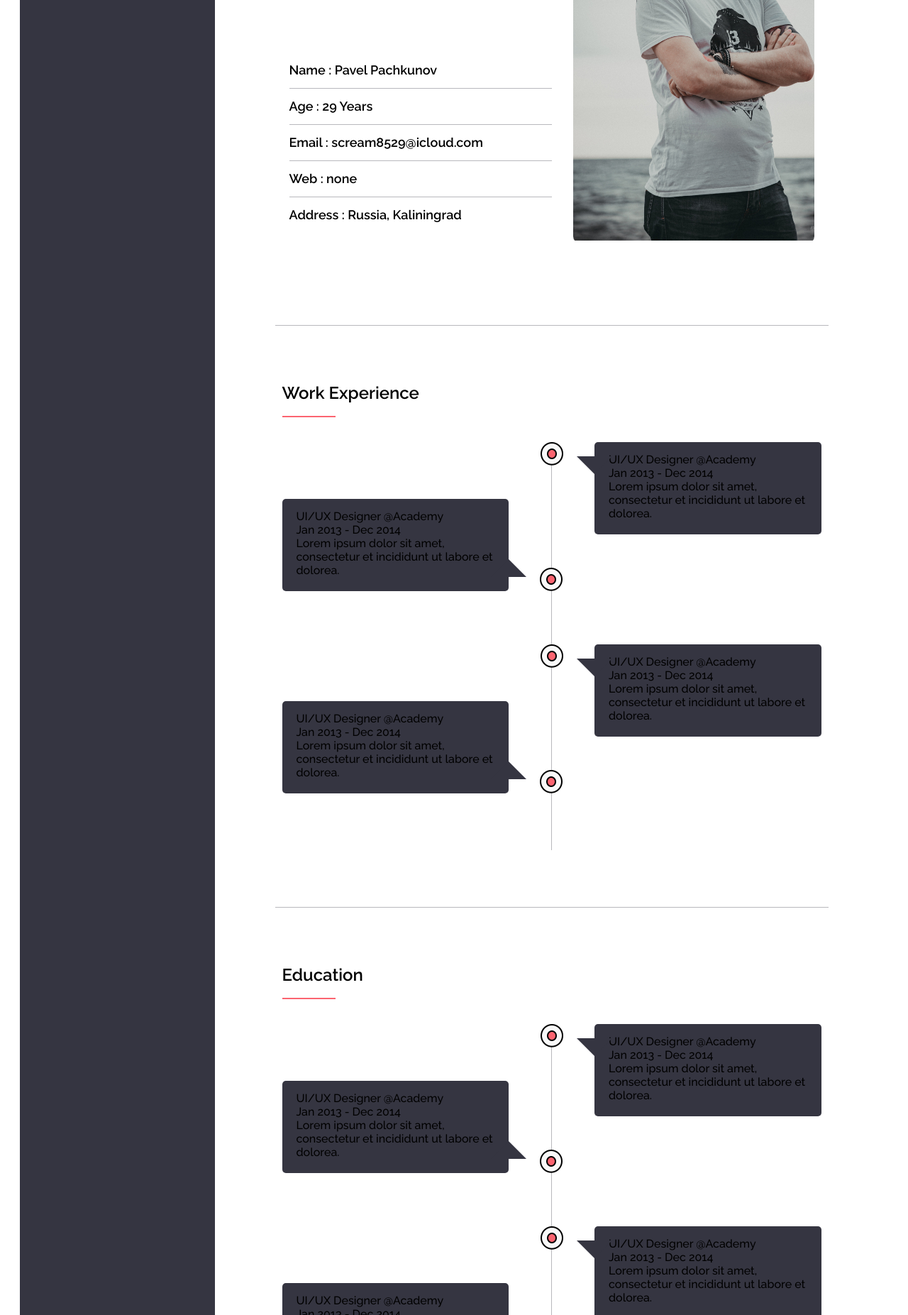
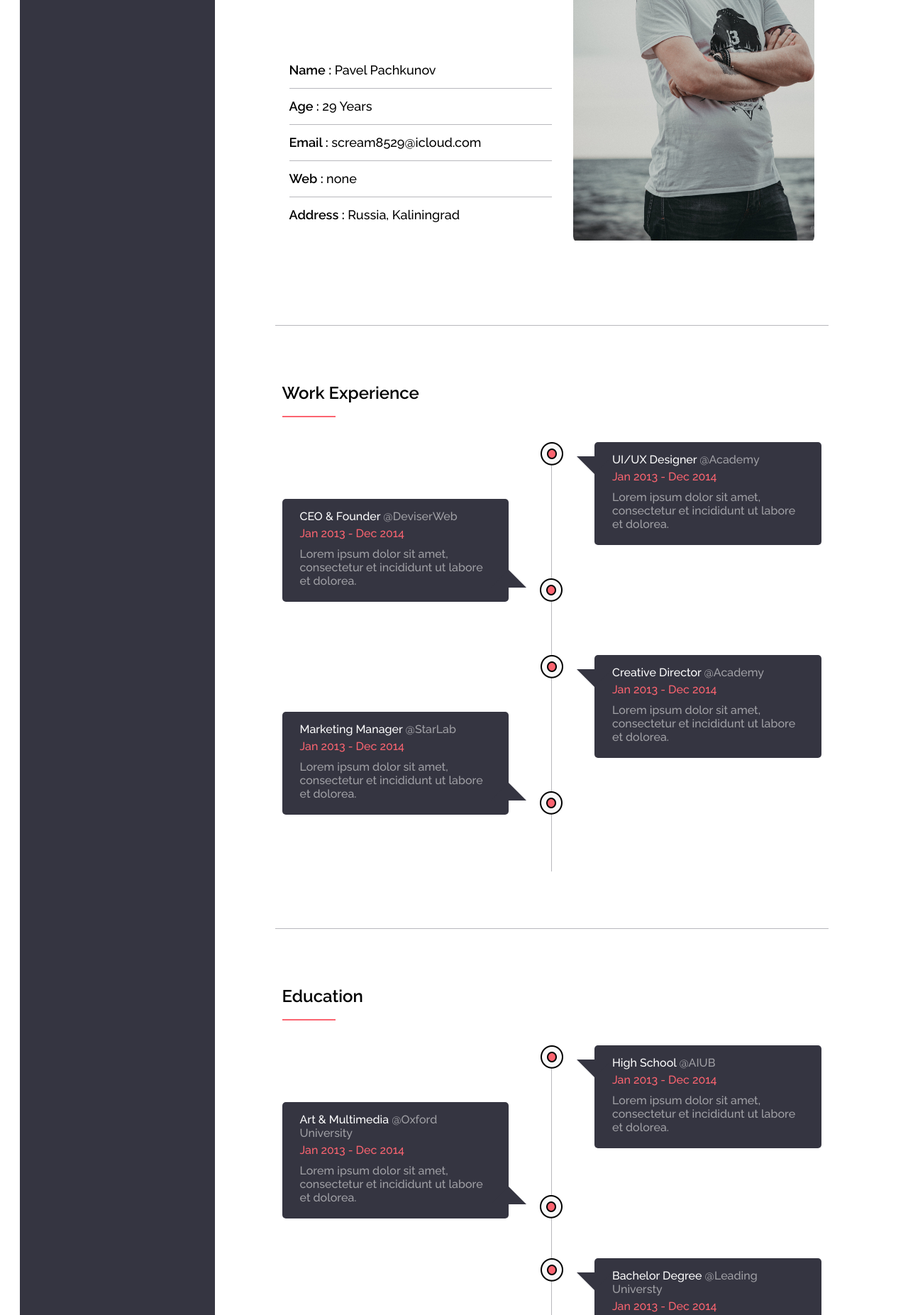
Before and after one commit to Scream8529/html2, a plain HTML site: page index.html in a window 1280 px wide. Shown: the part 760-2613 px from the top of the page at 71% size. Drawn offline with Linux system fonts and the light colour scheme.

Commit message:
begin mySkills block

```diff
--- a/css/style.css
+++ b/css/style.css
@@ -141,6 +141,9 @@ body{
     font-size: 18px;
     font-size: 18px;
 }
+.about-description span{
+    font-weight: 500;
+}
 .about-description + .about-description{
     border-top: 1px solid #b8b8bd;
 }
@@ -156,12 +159,21 @@ body{
 
 
 
-.work, .education{
+.work, .education, .mySkils{
     padding: 80px 10px;
     border-bottom: 1px solid #b8b8bd;
 }
-.work h2, .education h2{
+.work h2, .education h2, .mySkils h2{
     position: relative;
+}
+.mySkils h2::after{
+    content: "";
+    position: absolute;
+    display: block;
+    background-color: #fb6470;
+    width: 75px;
+    height: 2px;
+    bottom: -20px;
 }
 .education h2::after{
     content: "";
@@ -196,21 +208,33 @@ body{
 }
 
 .dialogs-left-item, .dialogs-right-item{
-    padding: 15px 20px 20px;
+    padding: 15px 25px 20px;
     position: relative;
     background-color: #353541;
     border-radius: 5px;
+    color: #a1a1a6;
+
 }
 .dialogs-right-item + .dialogs-right-item, .dialogs-left-item + .dialogs-left-item{
     margin-top: 155px;
 }
-
+.dialog-item-title{
+    color: #fff;
+}
+.dialog-item-title span{
+    color: #a1a1a6;
+}
 .dialogs-left-item img{
     position: absolute;
     right: -76px;
     bottom:0;
 }
-
+.dialogs-item-date{
+    font-size:16px;
+    color: #fb6470;
+    margin-top:5px;
+    margin-bottom:10px;
+}
 .dialogs-left-item::after{
     content: '';
     position: absolute;
--- a/index.html
+++ b/index.html
@@ -46,11 +46,11 @@
                         <p>Lorem ipsum dolor sit amet, ectetuer nonummy nibh
                             euismod tincidunt ut laoreet magna laoreet aliquam erat volutpat.</p>
                         <ul>
-                            <li class="about-description">Name : Pavel Pachkunov</li>
-                            <li class="about-description">Age : 29 Years</li>
-                            <li class="about-description">Email : scream8529@icloud.com</li>
-                            <li class="about-description">Web : none</li>
-                            <li class="about-description">Address : Russia, Kaliningrad</li>
+                            <li class="about-description">Name : <span>Pavel Pachkunov</span></li>
+                            <li class="about-description">Age : <span>29 Years</span></li>
+                            <li class="about-description">Email : <span>scream8529@icloud.com</span></li>
+                            <li class="about-description">Web : <span>none</span></li>
+                            <li class="about-description">Address : <span>Russia, Kaliningrad</span></li>
                         </ul>
                     </div>
                     <div class="about-photo">
@@ -63,28 +63,28 @@
                         <div class="dialogs-left">
                             <div class="dialogs-left-item">
                                 <img src="img/circle.png" alt="">
-                                <p>UI/UX Designer <span>@Academy</span></p>
-                                <p>Jan 2013 - Dec 2014</p>
+                                <p class="dialog-item-title">CEO & Founder <span>@DeviserWeb</span></p>
+                                <p class="dialogs-item-date">Jan 2013 - Dec 2014</p>
                                 <p>Lorem ipsum dolor sit amet, consectetur et incididunt ut labore et dolorea.</p>
                             </div>
                             <div class="dialogs-left-item">
                                 <img src="img/circle.png" alt="">
-                                <p>UI/UX Designer <span>@Academy</span></p>
-                                <p>Jan 2013 - Dec 2014</p>
+                                <p class="dialog-item-title">Marketing Manager <span>@StarLab</span></p>
+                                <p class="dialogs-item-date">Jan 2013 - Dec 2014</p>
                                 <p>Lorem ipsum dolor sit amet, consectetur et incididunt ut labore et dolorea.</p>
                             </div>
                         </div>
                         <div class="dialogs-right">
                             <div class="dialogs-right-item">
                                 <img src="img/circle.png" alt="">
-                                <p>UI/UX Designer <span>@Academy</span></p>
-                                <p>Jan 2013 - Dec 2014</p>
+                                <p class="dialog-item-title">UI/UX Designer <span>@Academy</span></p>
+                                <p class="dialogs-item-date">Jan 2013 - Dec 2014</p>
                                 <p>Lorem ipsum dolor sit amet, consectetur et incididunt ut labore et dolorea.</p>
                             </div>
                             <div class="dialogs-right-item">
                                 <img src="img/circle.png" alt="">
-                                <p>UI/UX Designer <span>@Academy</span></p>
-                                <p>Jan 2013 - Dec 2014</p>
+                                <p class="dialog-item-title">Creative Director <span>@Academy</span></p>
+                                <p class="dialogs-item-date">Jan 2013 - Dec 2014</p>
                                 <p>Lorem ipsum dolor sit amet, consectetur et incididunt ut labore et dolorea.</p>
                             </div>
                         </div>
@@ -96,32 +96,41 @@
                         <div class="dialogs-left">
                         <div class="dialogs-left-item">
                             <img src="img/circle.png" alt="">
-                            <p>UI/UX Designer <span>@Academy</span></p>
-                            <p>Jan 2013 - Dec 2014</p>
+                            <p class="dialog-item-title">Art & Multimedia <span>@Oxford University</span></p>
+                            <p class="dialogs-item-date">Jan 2013 - Dec 2014</p>
                             <p>Lorem ipsum dolor sit amet, consectetur et incididunt ut labore et dolorea.</p>
                         </div>
                         <div class="dialogs-left-item">
                             <img src="img/circle.png" alt="">
-                            <p>UI/UX Designer <span>@Academy</span></p>
-                            <p>Jan 2013 - Dec 2014</p>
+                            <p class="dialog-item-title">Post Graduation <span>@Lusofona College</span></p>
+                            <p class="dialogs-item-date">Jan 2013 - Dec 2014</p>
                             <p>Lorem ipsum dolor sit amet, consectetur et incididunt ut labore et dolorea.</p>
                         </div>
                     </div>
                     <div class="dialogs-right">
                         <div class="dialogs-right-item">
                             <img src="img/circle.png" alt="">
-                            <p>UI/UX Designer <span>@Academy</span></p>
-                            <p>Jan 2013 - Dec 2014</p>
+                            <p class="dialog-item-title">High School <span>@AIUB</span></p>
+                            <p class="dialogs-item-date">Jan 2013 - Dec 2014</p>
                             <p>Lorem ipsum dolor sit amet, consectetur et incididunt ut labore et dolorea.</p>
                         </div>
                         <div class="dialogs-right-item">
                             <img src="img/circle.png" alt="">
-                            <p>UI/UX Designer <span>@Academy</span></p>
-                            <p>Jan 2013 - Dec 2014</p>
+                            <p class="dialog-item-title">Bachelor Degree <span>@Leading Universty</span></p>
+                            <p class="dialogs-item-date">Jan 2013 - Dec 2014</p>
                             <p>Lorem ipsum dolor sit amet, consectetur et incididunt ut labore et dolorea.</p>
                         </div>
                     </div>
                 </div>
+                </div>
+                <div class="mySkils">
+                    <h2>My Skills</h2>
+                    <div class="skills">
+                        <div class="skill">
+                            <h3></h3>
+                            <div class="div"></div>
+                        </div>
+                    </div>
                 </div>
             </div>
 
```
